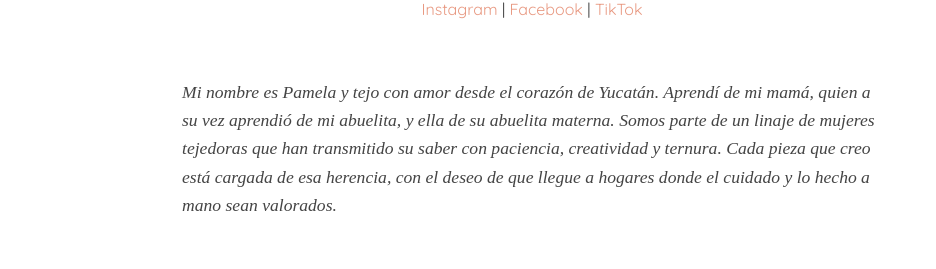
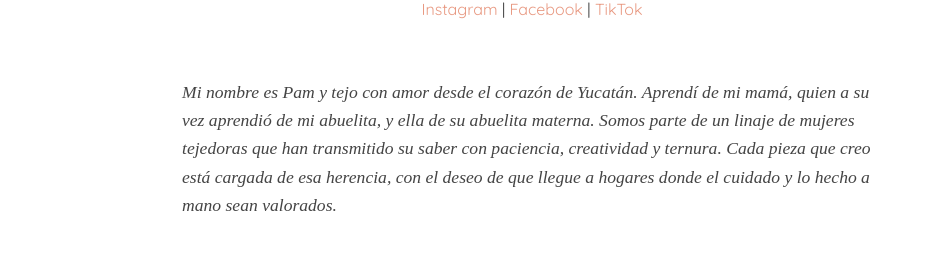
Before and after one commit to qalidiarodriguez/macrame-hogar-merida, a plain HTML site: page index.html in a window 1280 px wide. Shown: the part 205-474 px from the top of the page, without its empty margins (108-1044 px from the left). Drawn offline with Linux system fonts and the light colour scheme; a web font is replaced by a local one.

Commit message:
Update index.html

```diff
--- a/index.html
+++ b/index.html
@@ -97,7 +97,7 @@
 
   <section class="bio">
     <p>
-      Mi nombre es Pamela y tejo con amor desde el corazón de Yucatán. Aprendí de mi mamá, quien a su vez aprendió de mi abuelita, y ella de su abuelita materna. Somos parte de un linaje de mujeres tejedoras que han transmitido su saber con paciencia, creatividad y ternura.
+      Mi nombre es Pam y tejo con amor desde el corazón de Yucatán. Aprendí de mi mamá, quien a su vez aprendió de mi abuelita, y ella de su abuelita materna. Somos parte de un linaje de mujeres tejedoras que han transmitido su saber con paciencia, creatividad y ternura.
       Cada pieza que creo está cargada de esa herencia, con el deseo de que llegue a hogares donde el cuidado y lo hecho a mano sean valorados.
     </p>
   </section>
```
